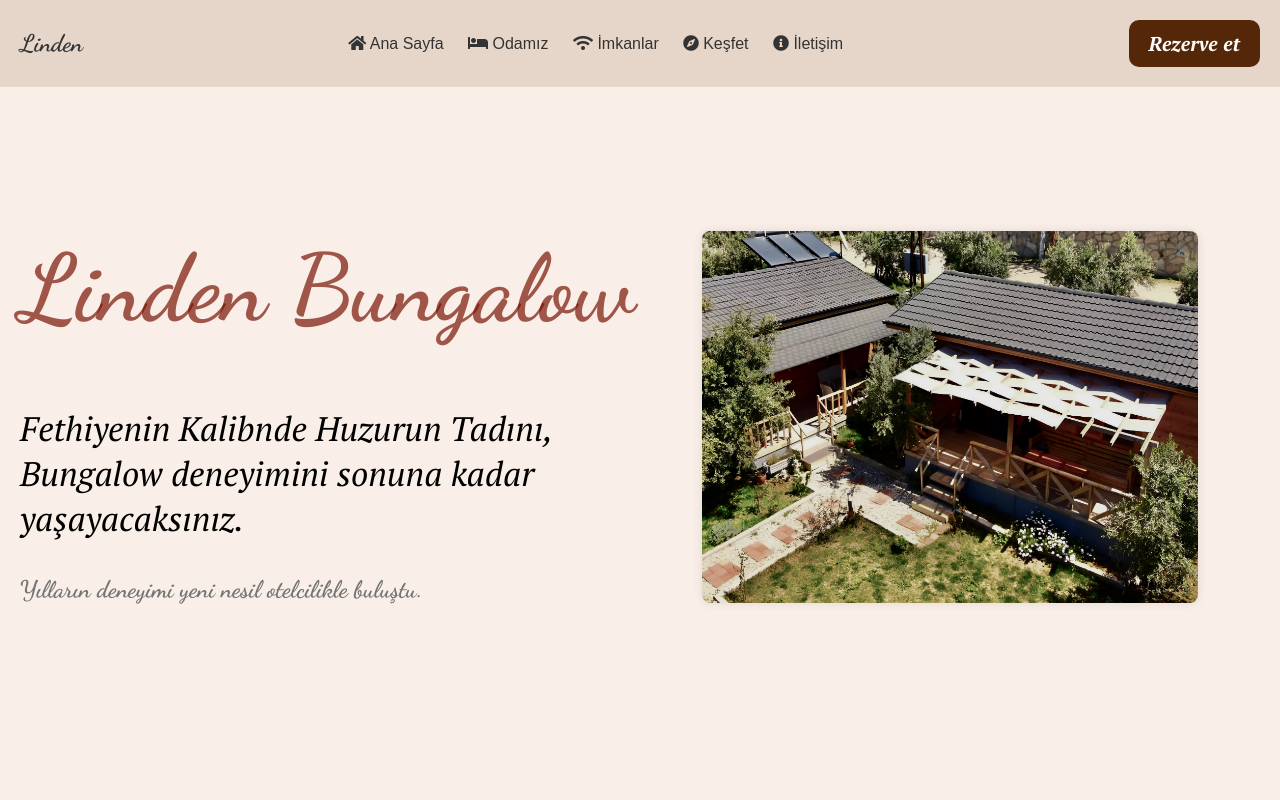
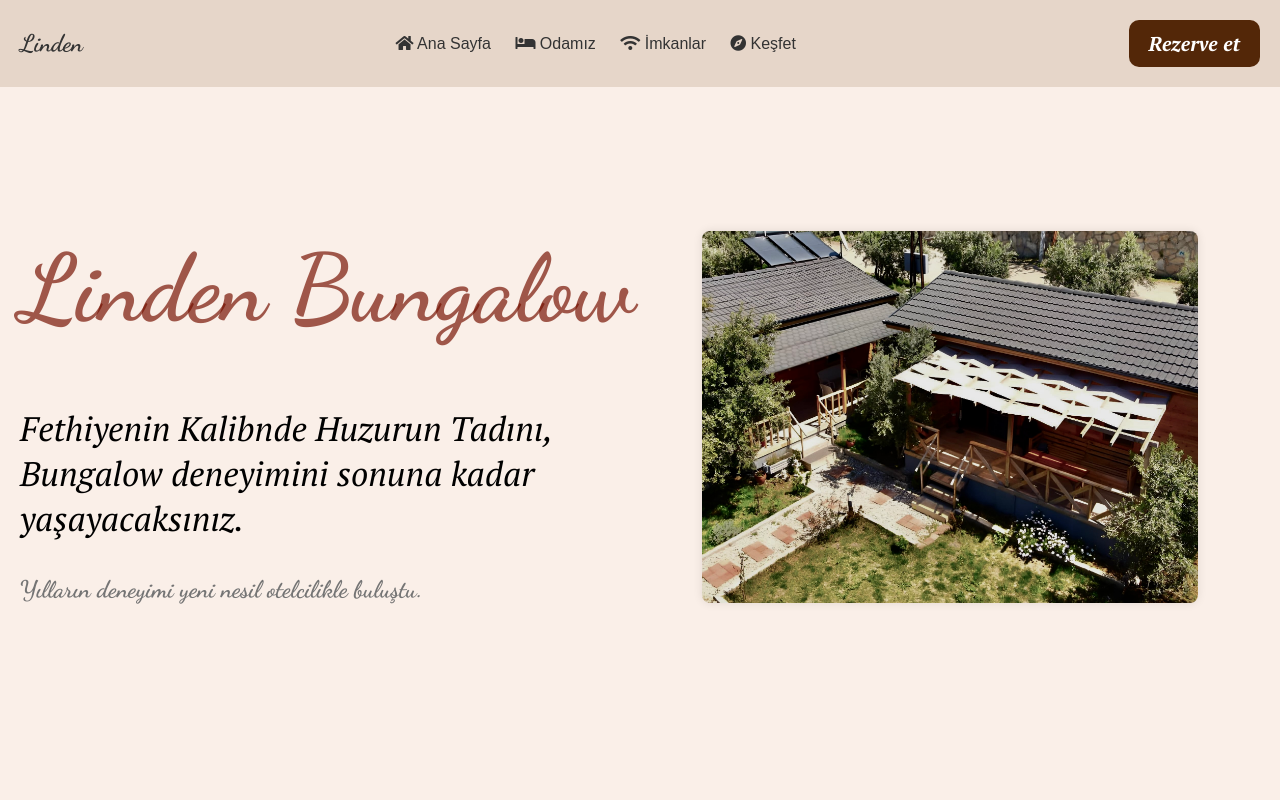
Before and after one commit to efetopbasli/lindenbungalowoludeniz, a plain HTML site: page index.html in a window 1280 px wide. Shown: the top 800 px of the page. Drawn offline with Linux system fonts and the light colour scheme; a web font is replaced by a local one.

Commit message:
Update index.html

```diff
--- a/index.html
+++ b/index.html
@@ -23,7 +23,6 @@
         <a href="#room-photos"><i class="fas fa-bed"></i> Odamız</a>
         <a href="#imkanlar"><i class="fas fa-wifi"></i> İmkanlar</a>
         <a href="#footer"><i class="fas fa-compass"></i> Keşfet</a>
-        <a href="#tel:+905444562400"><i class="fas fa-info-circle"></i> İletişim</a>
 
       </div>
 
```
